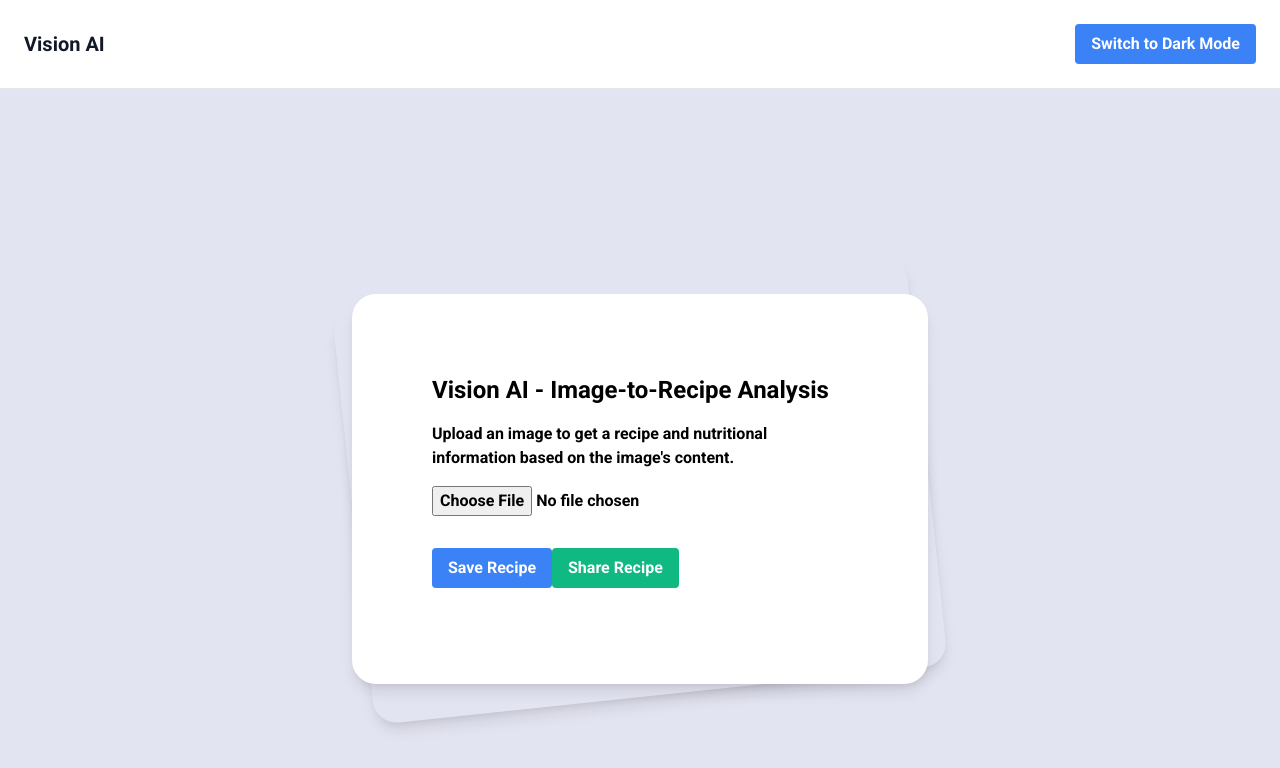
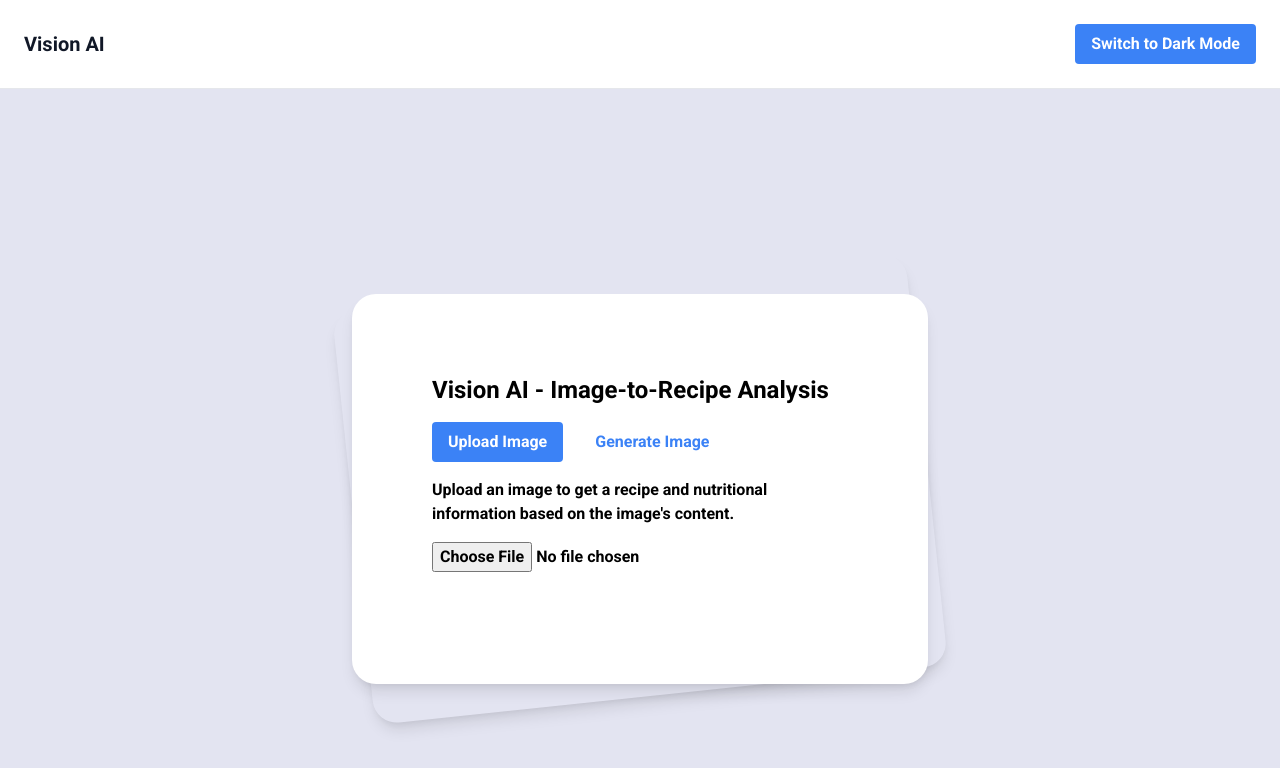
Before and after one commit to Harry2k21/Vision-Tool-AI, a React (Create React App) app: page / in a window 1280 px wide. Shown: the top 768 px of the page. Built offline with nearby package versions, Linux system fonts and the light colour scheme; no server answers.

Commit message:
Added Image Generation Tab

```diff
--- a/src/pages/HomePage.js
+++ b/src/pages/HomePage.js
@@ -62,6 +62,31 @@ function HomePage({ darkMode, handleImageUpload, imageUrl, recipe, isLoading })
           <h1 className="text-2xl font-bold mb-4">
             Vision AI - Image-to-Recipe Analysis
           </h1>
+          {/* Add tabs to switch between upload image and generate image */}
+          <div className="flex mb-4">
+            <button
+              onClick={() => setActiveTab('upload')}
+              className={`font-bold py-2 px-4 rounded ${
+                activeTab === 'upload'
+                  ? 'bg-blue-500 text-white'
+                  : 'text-blue-500'
+              }`}
+            >
+              Upload Image
+            </button>
+            <button
+              onClick={() => setActiveTab('generate')}
+              className={`font-bold py-2 px-4 rounded ml-4 ${
+                activeTab === 'generate'
+                  ? 'bg-blue-500 text-white'
+                  : 'text-blue-500'
+              }`}
+            >
+              Generate Image
+            </button>
+          </div>
+          {activeTab === 'upload' ? (
+            <div>
               <p className="mb-4">
                 Upload an image to get a recipe and nutritional information based
                 on the image's content.
@@ -86,11 +111,10 @@ function HomePage({ darkMode, handleImageUpload, imageUrl, recipe, isLoading })
                     Recipe and Nutritional Information:
                   </h2>
                   <div className="whitespace-pre-wrap break-words">{recipe}</div>
-              </div>
-            )}
+                  {/* Save and share recipe buttons */}
                   <button
                     onClick={() => handleSaveRecipe(recipe)}
-                className="mt-4 bg-blue-500 hover:bg-blue-700 text-white font-bold py-2 px-4 rounded"
+                    className="mt-4 bg-blue-500 hover:bg-blue-700 text-white font-bold py-2 px-4 rounded mr-2"
                   >
                     Save Recipe
                   </button>
@@ -100,6 +124,12 @@ function HomePage({ darkMode, handleImageUpload, imageUrl, recipe, isLoading })
                   >
                     Share Recipe
                   </button>
+                </div>
+              )}
+            </div>
+          ) : (
+            <ImageGenerationTab darkMode={darkMode} apiKey={process.env.REACT_APP_OPENAI_API_KEY} />
+          )}
           <div className="scroll-to-top-button-container">
             <ScrollToTopButton />
           </div>
```
Lines whose indentation alone changed are shown as unchanged.
